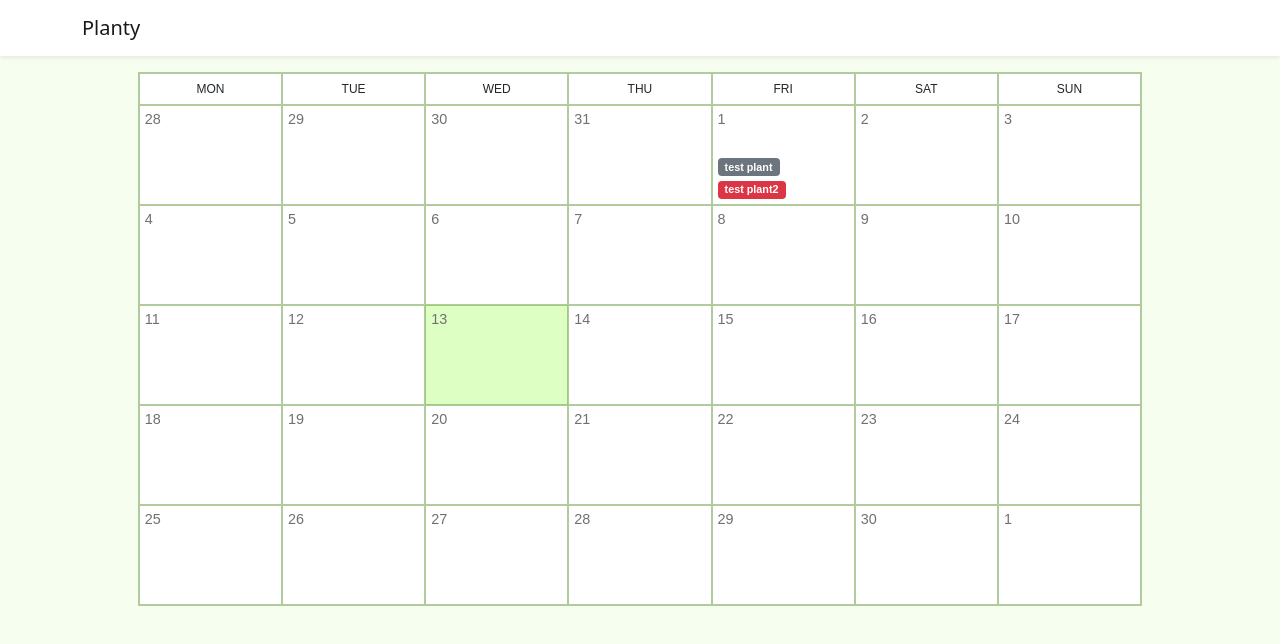
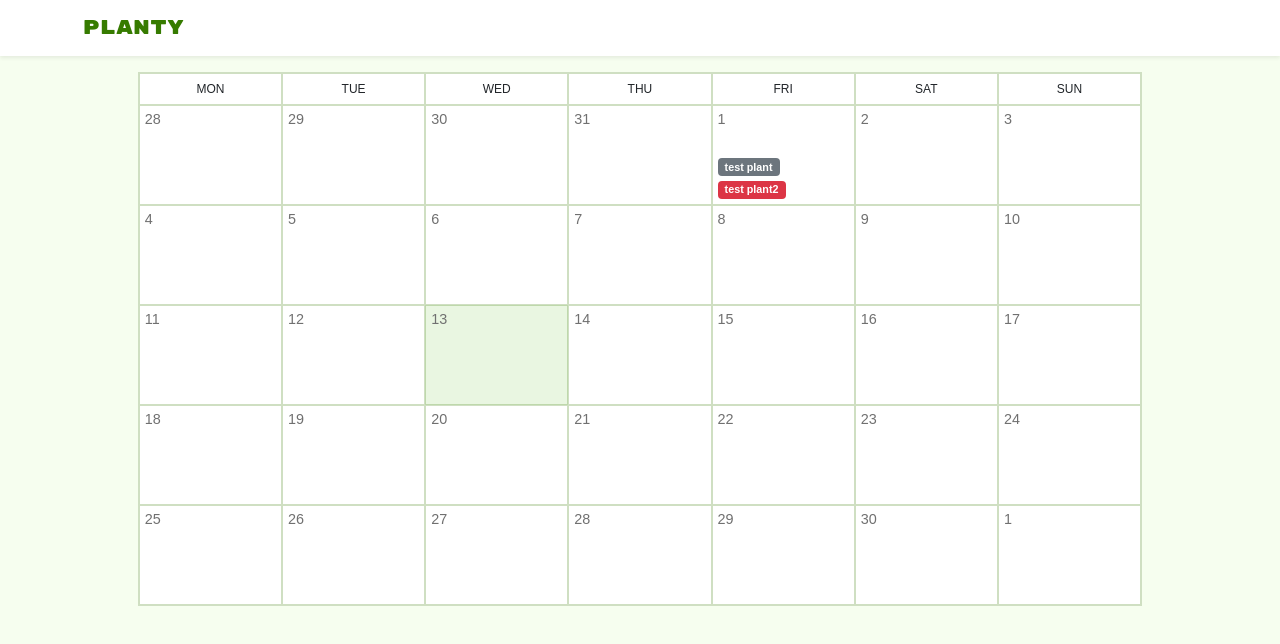
Before and after one commit to Goader/planty, a React (Create React App) app in the folder frontend/: page / in a window 1280 px wide. Shown: the top 644 px of the page. Built offline with nearby package versions, Linux system fonts and the light colour scheme.

Commit message:
add font, style changes

```diff
--- a/frontend/src/components/navbar/PlantyNavbar.css
+++ b/frontend/src/components/navbar/PlantyNavbar.css
@@ -1,4 +1,13 @@
+@font-face {
+    font-family: 'Rubik Mono One';
+    src: local('Rubik Mono One'), url(../../fonts/RubikMonoOne-Regular.ttf) format('truetype');
+}
+
 .PlantyNavbar {
     background-color: white;
+}
 
+.PlantyNavbar-Brand {
+    font-family: "Rubik Mono One", sans-serif;
+    color: #367B00 !important;
 }
--- a/frontend/src/components/navbar/PlantyNavbar.tsx
+++ b/frontend/src/components/navbar/PlantyNavbar.tsx
@@ -7,7 +7,7 @@ function PlantyNavbar() {
     return (
         <Navbar className={cx('PlantyNavbar', 'mb-3', 'shadow-sm')}>
             <Container>
-                <Navbar.Brand href="#home">Planty</Navbar.Brand>
+                <Navbar.Brand className={'PlantyNavbar-Brand'} href="#home">Planty</Navbar.Brand>
                 <Navbar.Toggle/>
                 {/* uncomment and link to login/register when it's done */}
                 {/*<Navbar.Collapse className="justify-content-end">
--- a/frontend/src/views/CalendarView.css
+++ b/frontend/src/views/CalendarView.css
@@ -20,7 +20,7 @@
 }
 
 .react-calendar, .react-calendar button, .react-calendar__month-view__weekdays__weekday {
-    border: 1px solid rgba(54, 123, 0, 0.39);
+    border: 1px solid rgba(54, 123, 0, 0.24);
 }
 
 .planty-calendar-events {
@@ -32,5 +32,5 @@
 }
 
 .react-calendar__tile--now {
-    background-color: #ddffc3;
+    background-color: #e9f6e1;
 }
```
Also changed, not shown: frontend/src/fonts/RubikMonoOne-Regular.ttf (added).
